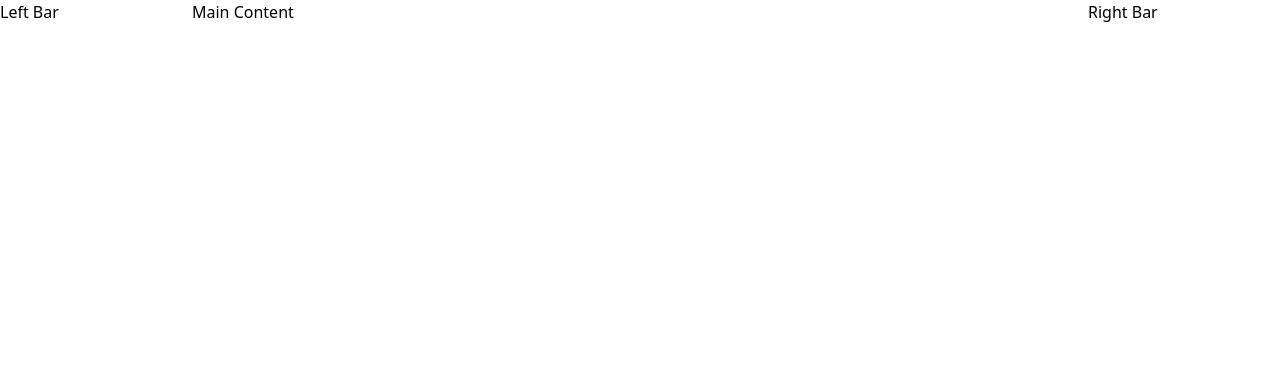
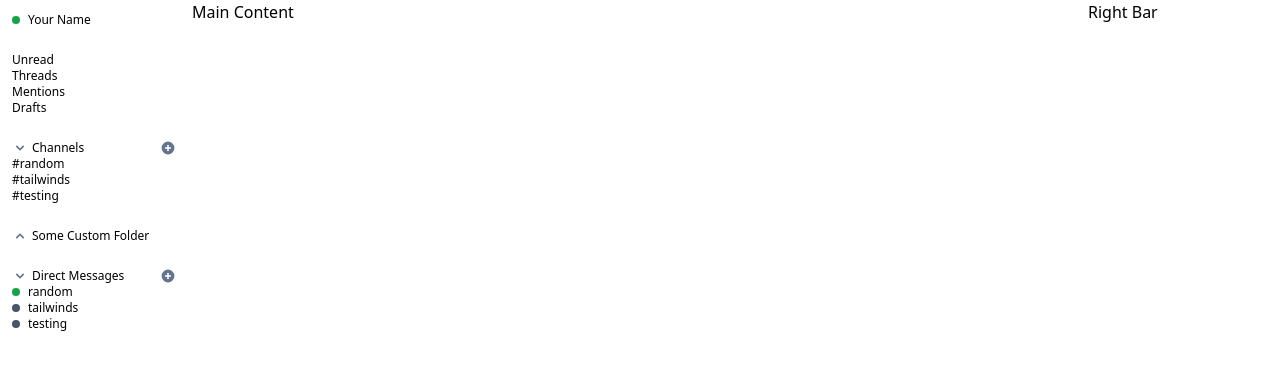
Before and after one commit to jamesclancy/chat-clone, a Next.js app: page / in a window 1280 px wide. Shown: the top 370 px of the page. Built offline with nearby package versions, Linux system fonts and the light colour scheme.

Commit message:
initial work on left menu

```diff
--- a/package.json
+++ b/package.json
@@ -9,6 +9,7 @@
     "lint": "next lint"
   },
   "dependencies": {
+    "@heroicons/react": "^1.0.6",
     "next": "12.2.0",
     "react": "18.2.0",
     "react-dom": "18.2.0"
--- a/pages/index.tsx
+++ b/pages/index.tsx
@@ -1,24 +1,141 @@
-import type { NextPage } from 'next'
-import Head from 'next/head'
-import Image from 'next/image'
-import styles from '../styles/Home.module.css'
+import type { NextPage } from "next";
+import Head from "next/head";
+import Image from "next/image";
+import styles from "../styles/Home.module.css";
+import {
+  PlusCircleIcon,
+  ChevronDownIcon,
+  ChevronUpIcon,
+} from "@heroicons/react/solid";
+
+interface ILeftMenuLinkItemProps {
+  clickAction?: () => void;
+  name: string;
+  active: boolean;
+}
+
+interface ILeftMenuSection {
+  items: ILeftMenuLinkItemProps[];
+  name: string;
+  expanded: boolean;
+}
+
+const LeftMenuItem = (props: ILeftMenuLinkItemProps) => {
+  return <li>{props.name}</li>;
+};
+
+const LeftMenuSection = () => {
+  return (
+    <div className="py-3">
+      <div className="flex flex-row">
+        <div className="w-5">
+          <ChevronDownIcon className="h-4 w-4 text-slate-500" />
+        </div>
+        <div className="flex-grow">
+          <h2>Direct Messages</h2>
+        </div>
+        <div className="w-5">
+          <PlusCircleIcon className="h-4 w-4 text-slate-500" />
+        </div>
+      </div>
+      <ul>
+        <li>
+          <span className="inline-block w-2 h-2 mr-2 bg-green-600 rounded-full"></span>
+          random
+        </li>
+        <li>
+          <span className="inline-block w-2 h-2 mr-2 bg-slate-600 rounded-full"></span>
+          tailwinds
+        </li>
+        <li>
+          <span className="inline-block w-2 h-2 mr-2 bg-slate-600 rounded-full"></span>
+          testing
+        </li>
+      </ul>
+    </div>
+  );
+};
 
 const Home: NextPage = () => {
   return (
     <>
-   <div className='xl:flex xl:flex-row'>
-   <div className='xl:w-48 flex'>
-    Left Bar
+      <div className="lg:flex xl:flex-row">
+        <div className="lg:w-48 flex">
+          <div className="lg:text-xs px-3 flex-grow">
+            <div className="py-3">
+              <span className="inline-block w-2 h-2 mr-2 bg-green-600 rounded-full"></span>
+              Your Name
             </div>
-   <div className='flex flex-grow'>
-    Main Content
+            <div className="py-3">
+              <ul>
+                <li>Unread</li>
+                <li>Threads</li>
+                <li>Mentions</li>
+                <li>Drafts</li>
+              </ul>
             </div>
-   <div className='xl:w-48 '>
-    Right Bar
+            <div className="py-3">
+              <div className="flex flex-row">
+                <div className="w-5">
+                  <ChevronDownIcon className="h-4 w-4 text-slate-500" />
+                </div>
+                <div className="flex-grow">
+                  <h2>Channels</h2>
+                </div>
+                <div className="w-5">
+                  <PlusCircleIcon className="h-4 w-4 text-slate-500" />
                 </div>
               </div>
+              <ul>
+                <li>#random</li>
+                <li>#tailwinds</li>
+                <li>#testing</li>
+              </ul>
+            </div>
+            <div className="py-3">
+              <div className="flex flex-row">
+                <div className="w-5">
+                  <ChevronUpIcon className="h-4 w-4 text-slate-500" />
+                </div>
+                <div className="flex-grow">
+                  <h2>Some Custom Folder</h2>
+                </div>
+              </div>
+            </div>
+            <div className="py-3">
+              <div className="flex flex-row">
+                <div className="w-5">
+                  <ChevronDownIcon className="h-4 w-4 text-slate-500" />
+                </div>
+                <div className="flex-grow">
+                  <h2>Direct Messages</h2>
+                </div>
+                <div className="w-5">
+                  <PlusCircleIcon className="h-4 w-4 text-slate-500" />
+                </div>
+              </div>
+              <ul>
+                <li>
+                  <span className="inline-block w-2 h-2 mr-2 bg-green-600 rounded-full"></span>
+                  random
+                </li>
+                <li>
+                  <span className="inline-block w-2 h-2 mr-2 bg-slate-600 rounded-full"></span>
+                  tailwinds
+                </li>
+                <li>
+                  <span className="inline-block w-2 h-2 mr-2 bg-slate-600 rounded-full"></span>
+                  testing
+                </li>
+              </ul>
+            </div>
+          </div>
+        </div>
+        <div className="flex flex-grow">Main Content</div>
+        <div className="lg:w-48 ">Right Bar</div>
+      </div>
     </>
-  )
-}
+  );
+};
 
-export default Home
+export default Home;
```
Also changed, not shown: 1 other file (tests, documents, lock files or other folders). Lines whose indentation alone changed are shown as unchanged.
